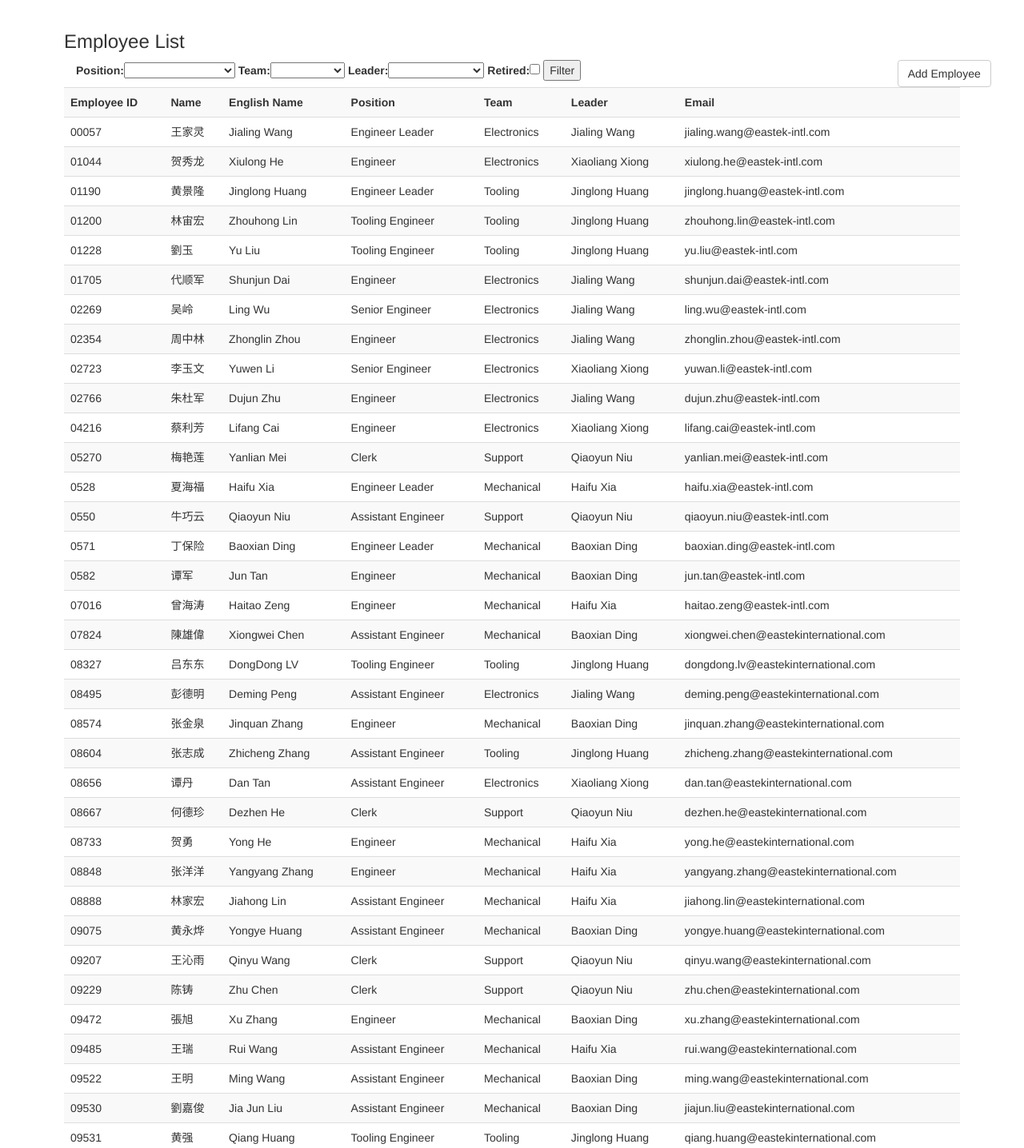
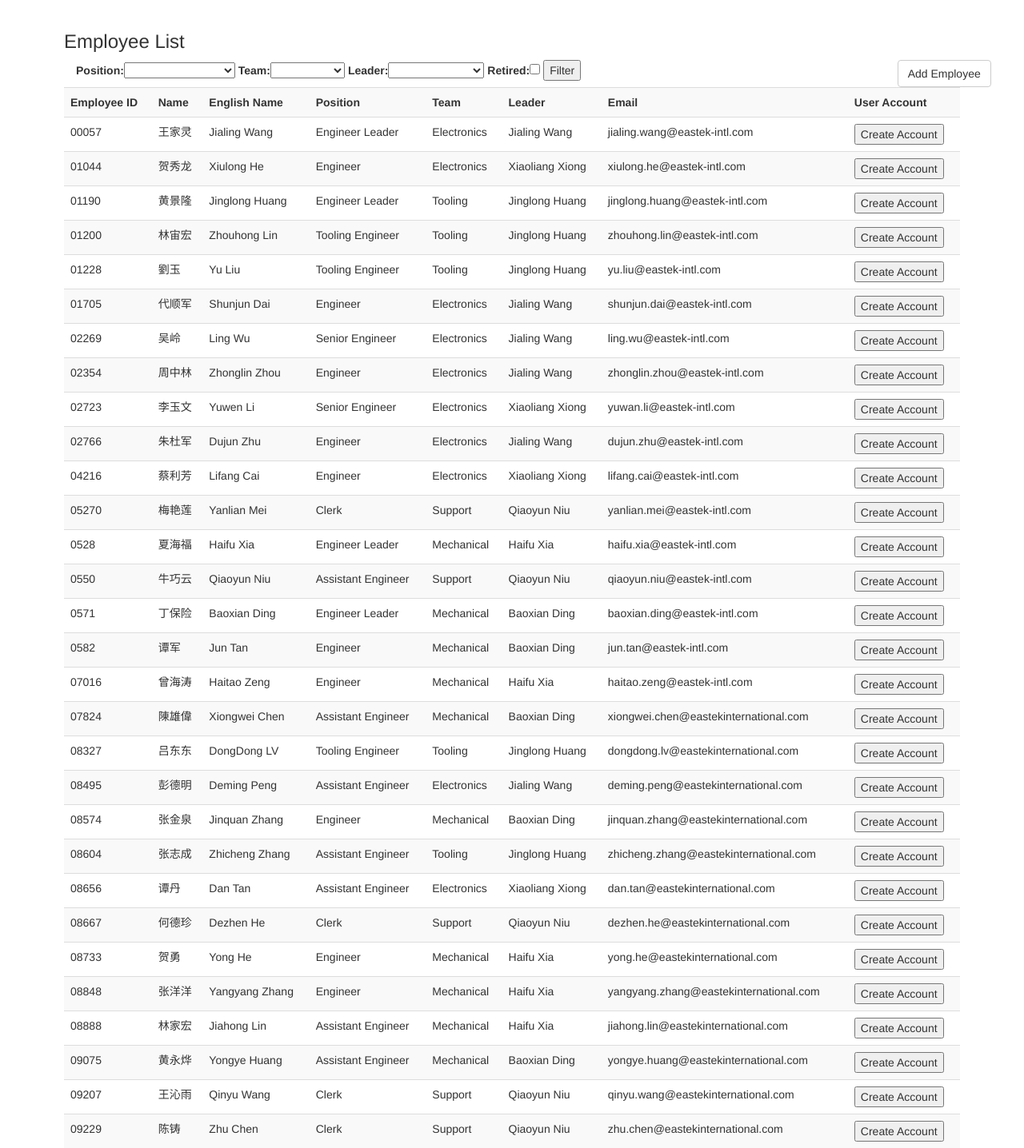
Before and after one commit to Ian-Harrington/eastek-engsite, a Django app: page /employees/ in a window 1280 px wide. Shown: the part 51-1487 px from the top of the page at 80% size. Run offline with Django 3.2, Linux system fonts and the light colour scheme; the visitor is signed in with stand-in values (Sample User, id 1); data comes from the database, SQL or seed files in the repository; parts of the project's set-up code (start-up, migrations or seed data) failed here and were passed over; some libraries are stand-ins or nearby versions.

Commit message:
Added button to create user accounts to employee list page

```diff
--- a/employees/models.py
+++ b/employees/models.py
@@ -1,8 +1,10 @@
 import re
+
 from django.db import models
 from django.conf import settings
 from django.core.exceptions import ValidationError
 from django.contrib.auth import get_user_model
+from django.contrib.auth.models import Group
 from django.utils.translation import ugettext_lazy as _
 
 
@@ -82,29 +84,28 @@ class Employee(models.Model):
 		if re.match(r'^[0-9]{4,5}$', emp_id) == None:
 			raise ValidationError(_('Employee ID must be numerals only and 4-5 digits long'))
 
-	def generate_user(self, supress=False, send_email=True):
+	def generate_user(self, supress=True):
 		# check if custom user is implemented (quit if not?)
 		if not self.has_user():
 			username = self.email.split('@')[0]
-			password = self.english_name.split(' ')[0] + '.' + self.emp_id
+			password = self.email.split('.')[0].lower() + '.' + self.emp_id
 			User = get_user_model()
 			if not User.objects.filter(username=username).exists():
 				user = User.objects.create_user(username=username, email=self.email, password=password)
+				assert isinstance(user, User), user
+				user.groups.add(Group.objects.get(name='default'))
+				if self.team == 'SUPP':
+					user.groups.add(Group.objects.get(name='manager'))
+				if not self.is_active:
+					user.is_active = False
+					user.save()
 				self.account = user
 				self.save()
-				assert user.is_active
-				assert self.is_active
-				# would be better if it wasn't directly tied to users.User
-				if send_email:
-						pass
-						# send email to registered account email
-						# need access to email server (not gonna happen)
+				return user
 			elif not supress:
-				pass
-				#raise error (user already exists)
+				return False # user already exists
 		elif not supress:
-			pass
-			#raise error (employee has account)
+			return False # employee has account
 
 	# returns the status of the presence of an associated user account
 	def has_user(self):
--- a/employees/templates/employees/detail.html
+++ b/employees/templates/employees/detail.html
@@ -7,7 +7,7 @@
 {% block pagecontent %}
 <div class="container">
 	<div class="border-around" style="display: inline-block;">
-	{% if arg == 'add' %}
+	{% if arg != 'add' %}
 	<h3>{% firstof emp.name indvform.name.value %} {% trans "Employee Record" %}</h3>
 	{% else %}
 	<h3>{% trans "Add Employee Record" %}</h3>
--- a/employees/templates/employees/list.html
+++ b/employees/templates/employees/list.html
@@ -33,6 +33,7 @@
 				<th>{{emps.model|verbose_name:'team'|title}}</th>
 				<th>{{emps.model|verbose_name:'leader'|title}}</th>
 				<th>{{emps.model|verbose_name:'email'|title}}</th>
+				<th>{{emps.model|verbose_name:'account'|title}}</th>
 			</tr>
 			{% for e in emps %}
 				<tr class="notice-me" onclick="document.location = '{% url 'employees:detail' e.emp_id %}'">
@@ -43,6 +44,14 @@
 					<td> {{e.get_team_display}} </td>
 					<td> {{e.leader.english_name}} </td>
 					<td> {{e.email}} </td>
+					{% if e.account %}
+					<td> {{e.account.username}} </td>
+					{% else %}
+					<td><form action="{% url 'employees:genaccount' e.emp_id %}" method="post">
+						{% csrf_token %}
+						<input type="Submit" value="{% trans 'Create Account' %}">
+					</form></td>
+					{% endif %}
 				</tr>
 			{% endfor %}
 		</table>
--- a/employees/urls.py
+++ b/employees/urls.py
@@ -6,8 +6,7 @@ from . import views
 app_name = 'employees'
 urlpatterns = [
 	url(r'^$', views.list, name='list'),
-	#url(r'^list/$', views.ListEmployees.as_view(), name='list'), #class based view
-	# Matches numbers starting with zero and 4 or 5 digits long (employee IDs)
-	url(r'^(?P<emp_id>[0-9]{4,5})/$', views.individual, name='detail'),
-	url(r'^(?P<emp_id>add)/$', views.individual, name='detail'),
+	url(r'^(?P<emp_id>add|[0-9]{4,5})/$', views.individual, name='detail'),
+	#url(r'^(?P<emp_id>add)/$', views.individual, name='detail'),
+	url(r'^(?P<emp_id>[0-9]{4,5})/create_account/$', views.generate_account, name='genaccount'),
 ]
--- a/employees/views.py
+++ b/employees/views.py
@@ -1,7 +1,9 @@
 from django.shortcuts import render, get_object_or_404, get_list_or_404
 from django.views.generic import ListView, DetailView
 from django.contrib.auth.decorators import login_required, permission_required
-from django.contrib.auth.models import Group
+from django.views.decorators.http import require_POST
+from django.http import HttpResponseRedirect, HttpResponseNotFound
+
 from .models import Employee
 from .forms import FilterListForm, IndividualForm
 
@@ -47,16 +49,8 @@ def individual(request, emp_id):
 			form = IndividualForm(request.POST)
 		if form.is_valid():
 			# check against other validation methods? (email domain, etc.)
-			form.save()
+			emp = form.save()
 			context['saved'] = True
-			if 'user_acc' in form.cleaned_data:
-				emp = Employee.objects.get(pk=form.cleaned_data['emp_id'])
-				emp.generate_user(supress=True)
-				assert emp.account.is_active
-				user = emp.account
-				user.groups.add(Group.objects.get(name='default'))
-				if emp.team == 'SUPP':
-					user.groups.add(Group.objects.get(name='support'))
 			if not form.cleaned_data['is_active'] and emp.has_user():
 				emp.archive_account()
 		else:
@@ -76,3 +70,12 @@ def individual(request, emp_id):
 			context['arg'] = emp.emp_id
 	context['indvform'] = form
 	return render(request, 'employees/detail.html', context)
+
+@require_POST
+@permission_required(['users.add_user', 'employees.change_employee'], raise_exception=True)
+def generate_account(request, emp_id):
+	emp = get_object_or_404(Employee, pk=emp_id)
+	if emp.generate_user():
+		return HttpResponseRedirect('/employees/')
+	else:
+		return HttpResponseNotFound()
```
